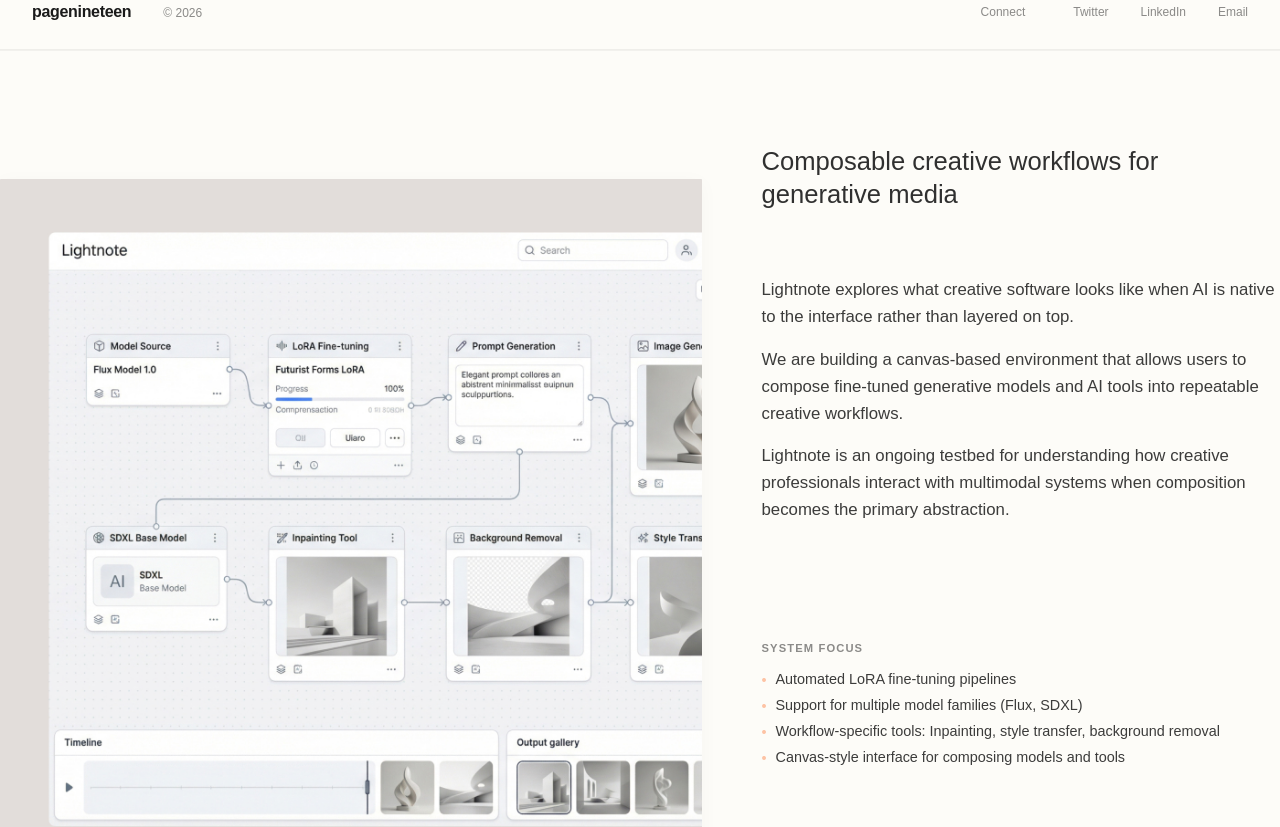
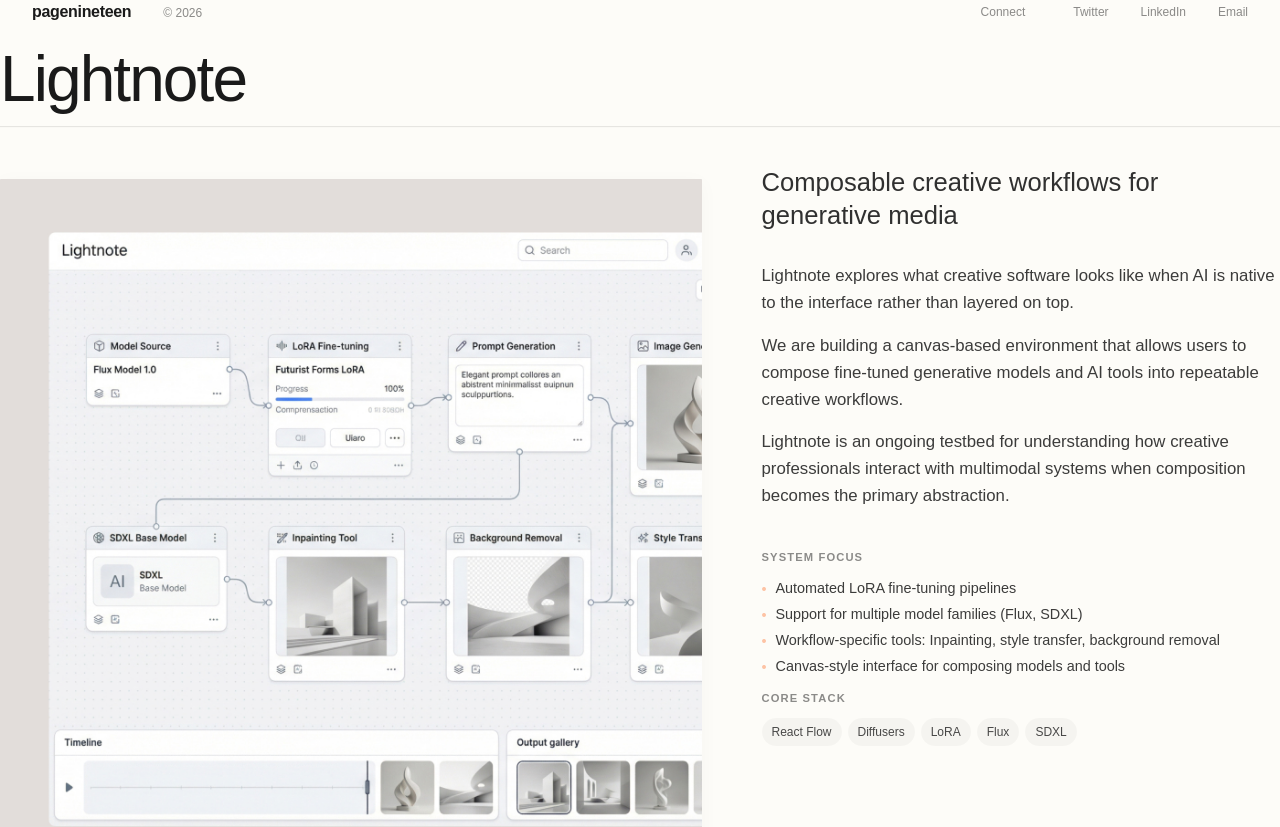
Before and after one commit to pendulum-ai/Pagenineteen2, a React (Vite) app: page /projects in a window 1280 px wide. Shown: the part 680-1507 px from the top of the page. Built offline with nearby package versions, Linux system fonts and the light colour scheme; a web font is replaced by a local one.

Commit message:
fix(ux): unify and soften project card parallax animations

```diff
--- a/src/components/projects/ProjectCard.jsx
+++ b/src/components/projects/ProjectCard.jsx
@@ -20,14 +20,17 @@
 
 
 
-  // Parallax Transforms (Always call hooks unconditionally!)
-  const yTitleRaw = useTransform(scrollYProgress, [0, 1], [0, -300]);
-  const ySeparatorRaw = useTransform(scrollYProgress, [0, 1], [0, -150]);
+  // Parallax Transforms (Unified Direction & Softened)
+  // All elements now move slightly UP (negative) or stay near 0 to avoid "splitting" the card.
+  // We strictly avoid positive values (downward movement) which caused the crash.
 
-  const yTaglineRaw = useTransform(scrollYProgress, [0, 1], [0, -60]);
-  const yDescRaw = useTransform(scrollYProgress, [0, 1], [0, 0]);
-  const yFocusRaw = useTransform(scrollYProgress, [0, 1], [0, 120]);
-  const yStackRaw = useTransform(scrollYProgress, [0, 1], [0, 250]);
+  const yTitleRaw = useTransform(scrollYProgress, [0, 1], [0, -50]);
+  const ySeparatorRaw = useTransform(scrollYProgress, [0, 1], [0, -40]);
+
+  const yTaglineRaw = useTransform(scrollYProgress, [0, 1], [0, -30]);
+  const yDescRaw = useTransform(scrollYProgress, [0, 1], [0, -20]);
+  const yFocusRaw = useTransform(scrollYProgress, [0, 1], [0, -10]);
+  const yStackRaw = useTransform(scrollYProgress, [0, 1], [0, 0]); // Stack stays relatively grounded
 
   // Apply conditional logic AFTER hooks
   const yTitle = isMobile ? 0 : yTitleRaw;
```
